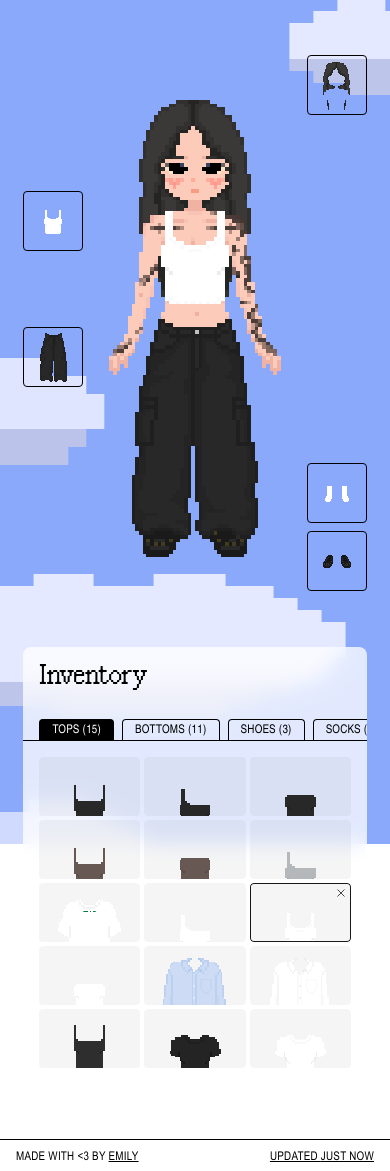
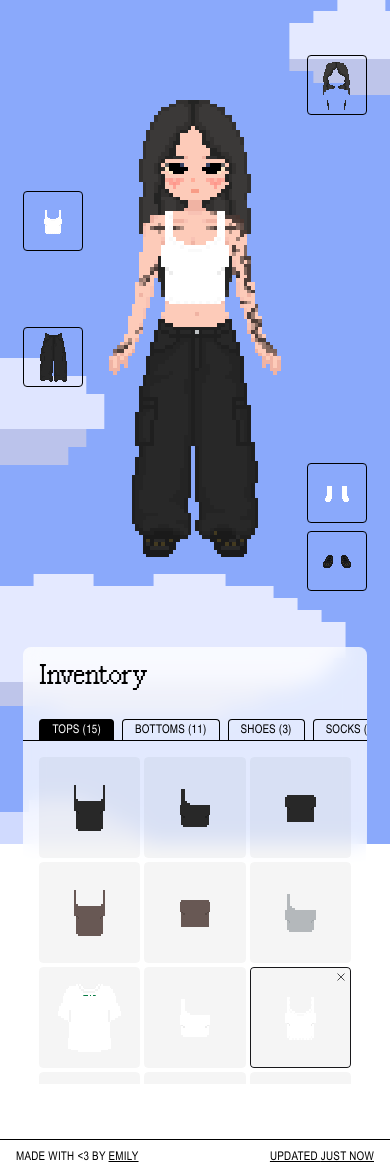
Before and after one commit to emilynguyen/closet, a Next.js app: page / in a window 390 px wide. Built offline with nearby package versions, Linux system fonts and the light colour scheme.

Commit message:
Fix mobile inventory grid and tab jump

```diff
--- a/app/globals.css
+++ b/app/globals.css
@@ -159,8 +159,47 @@ h6 {
   position: relative;
 }
 
+/* The grid's parent is a size-query container, so the grid derives both its
+   row size and visible height from its own width (cqw) — purely in CSS,
+   correct on the first paint with no JS.
+
+   grid-auto-rows = square cell size = (100cqw - (cols-1)*gap) / cols. This
+   makes rows RIGID squares so they can't be compressed by max-height; the
+   extra rows overflow and scroll instead.
+   max-height = N rows = rows*cellW + (rows-1)*gap.  (gap = 4px) */
+.inventory-grid-container {
+  container-type: inline-size;
+}
+/* max-height also includes the top+bottom padding that extends the scroll
+   viewport to the tab border and panel edge: +32px at base (p-4 gap + p-4),
+   +48px from sm up (p-6 + p-6), so the visible row count is unchanged. */
 .inventory-grid {
-  max-height: calc(88vw - 32px);
+  grid-auto-rows: calc((100cqw - 8px) / 3); /* base: 3 cols */
+  max-height: calc(100cqw + 32px);           /* × 3 rows */
+}
+@media (min-width: 640px) {
+  .inventory-grid {
+    grid-auto-rows: calc((100cqw - 12px) / 4); /* 4 cols */
+    max-height: calc(75cqw + 47px);            /* × 3 rows */
+  }
+}
+@media (min-width: 768px) {
+  .inventory-grid {
+    grid-auto-rows: calc((100cqw - 16px) / 5); /* 5 cols */
+    max-height: calc(60cqw + 46.4px);          /* × 3 rows */
+  }
+}
+@media (min-width: 1024px) {
+  .inventory-grid {
+    grid-auto-rows: calc((100cqw - 12px) / 4); /* 4 cols */
+    max-height: calc(100cqw + 48px);           /* × 4 rows */
+  }
+}
+@media (min-width: 1536px) {
+  .inventory-grid {
+    grid-auto-rows: calc((100cqw - 16px) / 5); /* 5 cols */
+    max-height: calc(80cqw + 47.2px);          /* × 4 rows */
+  }
 }
 
 @keyframes modal-in {
--- a/app/page.tsx
+++ b/app/page.tsx
@@ -11,7 +11,7 @@ export default function Home() {
       </div>
 
       {/* Inventory — second on mobile, left column on md+ */}
-      <div id="inventory-panel" className="flex flex-col gap-8 bg-white/75 backdrop-blur-[10px] rounded-lg p-4 sm:p-6 lg:my-auto lg:order-1">
+      <div id="inventory-panel" className="flex flex-col gap-8 bg-white/75 backdrop-blur-[10px] rounded-lg p-4 sm:p-6 lg:my-auto lg:order-1 overflow-hidden">
         <h1
           className="header-1 shrink-0"
           style={{ fontSize: "clamp(24px, 6vw, 40px)" }}
--- a/components/character/Inventory.tsx
+++ b/components/character/Inventory.tsx
@@ -144,44 +144,33 @@ export function Inventory() {
   const totalSlots = Math.max(cols * rows, Math.ceil(items.length / cols) * cols);
   const emptyCount = totalSlots - items.length;
 
-  const gridRef = useRef<HTMLDivElement>(null);
-  const [gridHeight, setGridHeight] = useState<number | undefined>(undefined);
-  const [scrollable, setScrollable] = useState(false);
-
-  const GAP = 4;
-
+  // Changing category swaps the grid's children, which makes WebKit (iOS
+  // Safari) re-anchor and jump the page scroll. Capture the scroll position on
+  // select and restore it once the new grid has rendered.
+  const scrollLock = useRef<number | null>(null);
+  function selectCategory(key: ClothingCategory) {
+    scrollLock.current = window.scrollY;
+    setActiveCategory(key);
+  }
   useLayoutEffect(() => {
-    const el = gridRef.current;
-    if (!el) return;
-    function measure() {
-      const cellSize = (el!.clientWidth - GAP * (cols - 1)) / cols;
-      setGridHeight(rows * cellSize + GAP * (rows - 1));
-    }
-    measure();
-    const observer = new ResizeObserver(measure);
-    observer.observe(el);
-    return () => observer.disconnect();
-  }, [cols, rows]);
-
-  useEffect(() => {
-    const el = gridRef.current;
-    if (!el || gridHeight === undefined) return;
-    setScrollable(el.scrollHeight > Math.ceil(gridHeight));
-  }, [items, gridHeight]);
+    if (scrollLock.current === null) return;
+    const y = scrollLock.current;
+    scrollLock.current = null;
+    window.scrollTo(0, y);
+    requestAnimationFrame(() => window.scrollTo(0, y));
+  }, [activeCategory]);
 
   return (
-    <div className="flex flex-col gap-4 sm:gap-6 lg:min-h-0 lg:flex-1">
+    <div className="inventory-grid-container flex flex-col gap-4 sm:gap-6 lg:min-h-0 lg:flex-1">
       <TabBar
         categories={CATEGORIES}
         activeCategory={activeCategory}
         getCount={(key) => getItemsByCategory(key).length}
-        onSelect={setActiveCategory}
+        onSelect={selectCategory}
       />
 
       <div
-        ref={gridRef}
-        style={gridHeight !== undefined ? { maxHeight: gridHeight } : undefined}
-        className={`inventory-grid grid grid-cols-3 sm:grid-cols-4 md:grid-cols-5 lg:grid-cols-4 2xl:grid-cols-5 gap-[4px] overflow-y-auto content-start ${scrollable ? "[&::-webkit-scrollbar]:w-[3px] [&::-webkit-scrollbar-track]:bg-transparent [&::-webkit-scrollbar-thumb]:bg-black" : "[&::-webkit-scrollbar]:w-0"}`}
+        className="inventory-grid grid grid-cols-3 sm:grid-cols-4 md:grid-cols-5 lg:grid-cols-4 2xl:grid-cols-5 gap-[4px] overflow-y-auto content-start -mt-4 sm:-mt-6 pt-4 sm:pt-6 -mb-4 sm:-mb-6 pb-4 sm:pb-6 -mr-4 sm:-mr-6 pr-4 sm:pr-6 [&::-webkit-scrollbar]:w-[3px] [&::-webkit-scrollbar-track]:bg-transparent [&::-webkit-scrollbar-thumb]:bg-black"
       >
         {items.map((item) => {
           const equipped = isEquipped(item);
```
